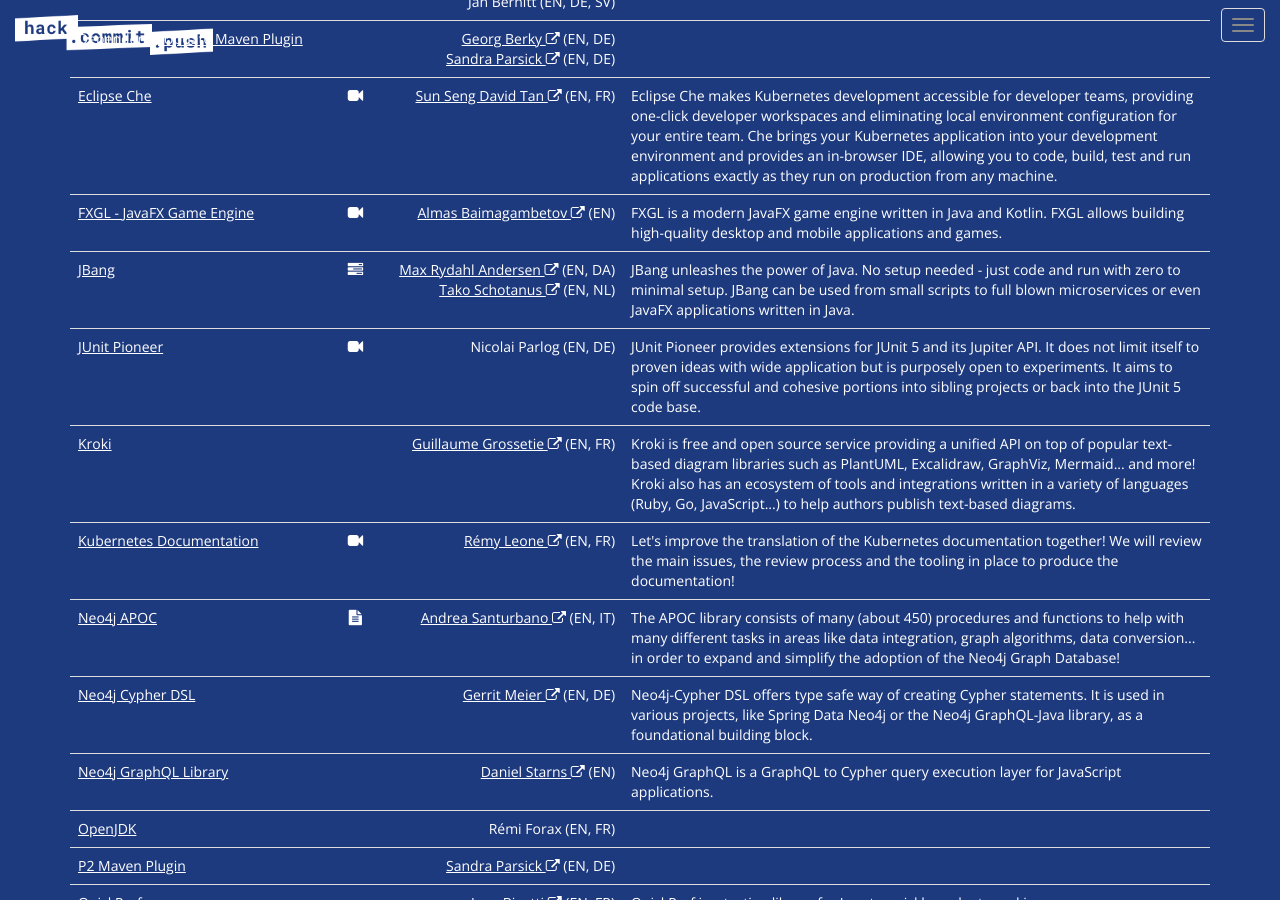
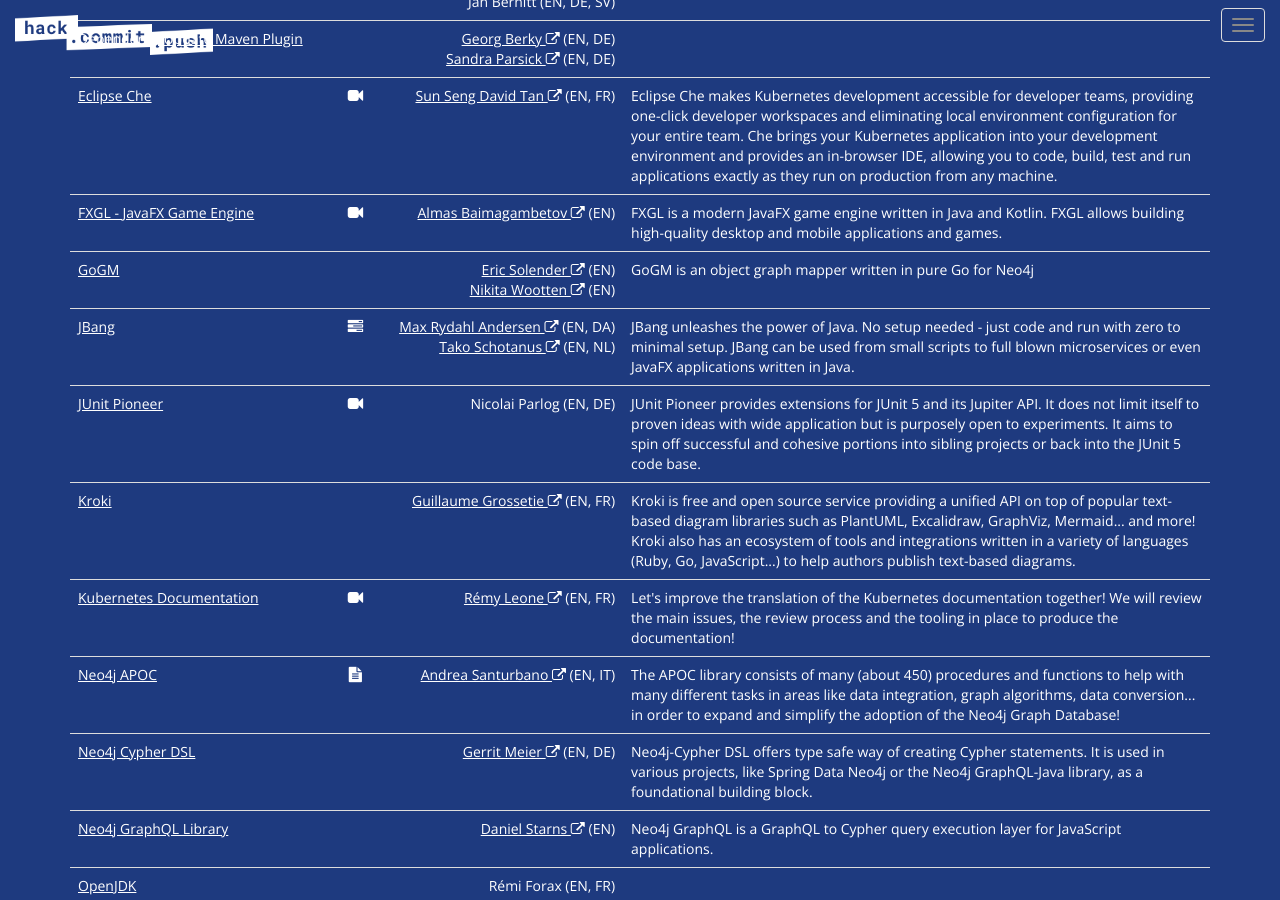
Before and after one commit to hack-commit-push/paris2021, a Jekyll site: the page built from index.html, in a window 1280 px wide and 900 px high, scrolled down 4343 px. Built offline with Jekyll 4.4.1, drawn with Linux system fonts in a browser that asks for light colours.

Commit message:
Update projects.yml

```diff
--- a/_data/projects.yml
+++ b/_data/projects.yml
@@ -244,3 +244,15 @@
       spoken_languages:
         - EN
         - FR
+- name: GoGM
+  url: https://github.com/mindstand/gogm
+  description: GoGM is an object graph mapper written in pure Go for Neo4j
+  leads:
+    - name: Eric Solender
+      profile_url: https://github.com/erictg
+      spoken_languages:
+        - EN
+    - name: Nikita Wootten
+      profile_url: https://github.com/nikitawootten
+      spoken_languages:
+        - EN
```
